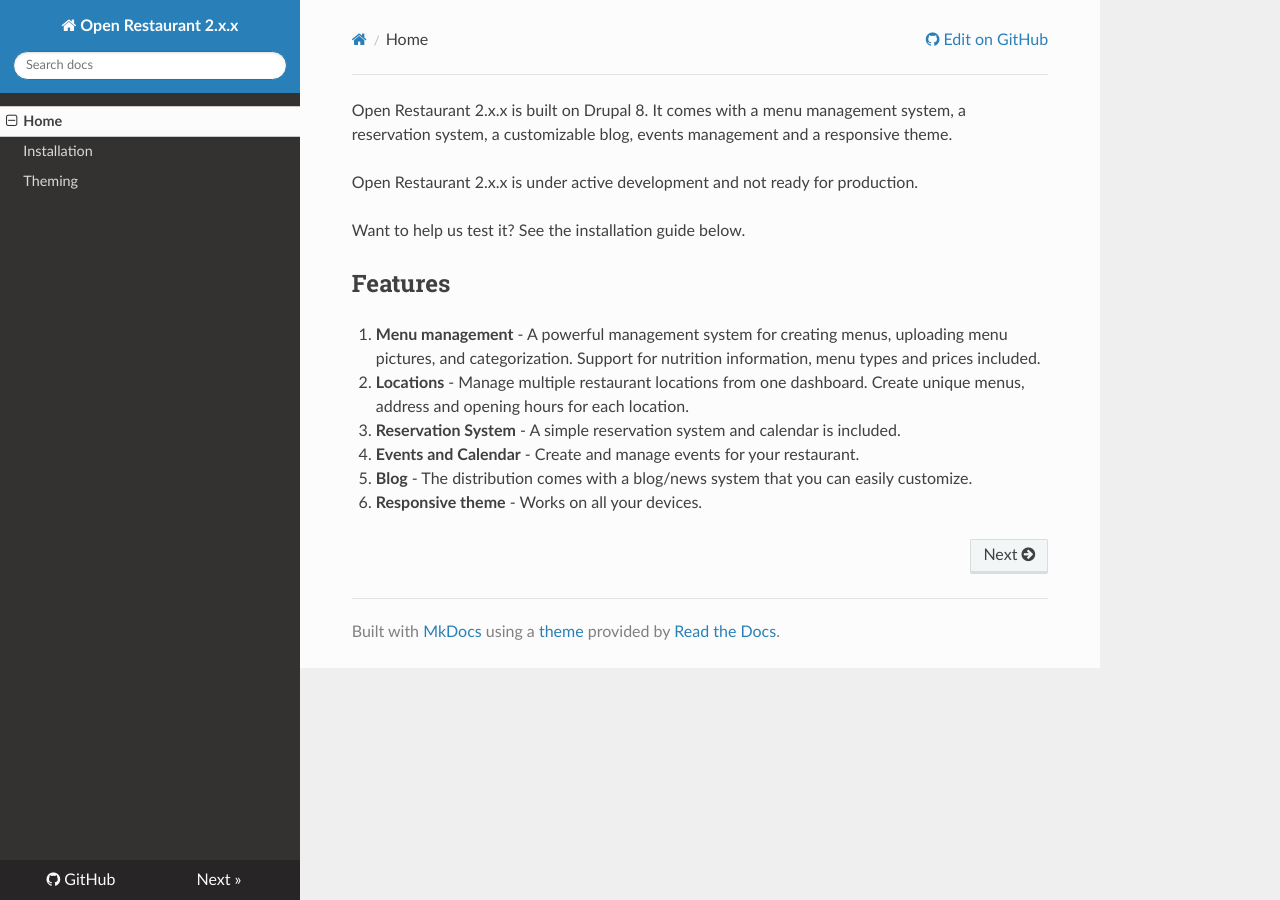
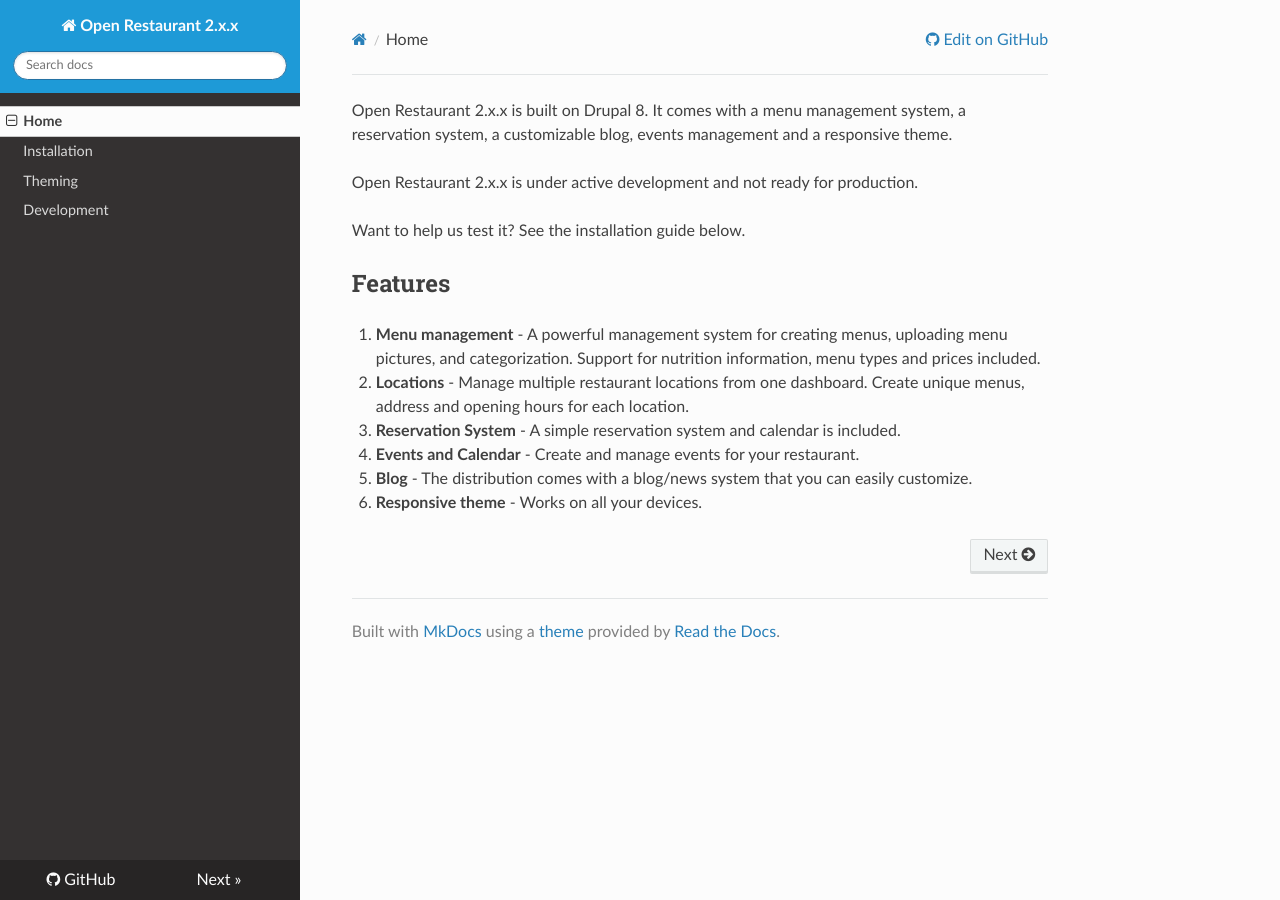
Before and after one commit to openrestaurant/docs, an MkDocs documentation site: the page built from docs/index.md, in a window 1280 px wide. Built offline with MkDocs 1.6.1, drawn with Linux system fonts in a browser that asks for light colours; nearby versions of some CDN libraries; old or Windows-style settings are respelled for this version of MkDocs.

Commit message:
Add custom style for documentation

```diff
--- /dev/null
+++ b/docs/assets/css/style.css
@@ -0,0 +1,22 @@
+/**
+ * Custom styles.
+ */
+.wy-nav-content-wrap {
+  background: #fcfcfc;
+}
+.wy-side-nav-search,
+.wy-nav-top {
+  background: #1E9AD7;
+}
+.wy-nav-top i {
+  margin-top: 8px;
+}
+
+@media screen and (max-width: 768px) {
+  .wy-nav-side.shift {
+    width: 45%;
+  }
+  .wy-nav-content-wrap.shift {
+    left: 45%;
+  }
+}
--- a/mkdocs.yml
+++ b/mkdocs.yml
@@ -2,7 +2,10 @@ site_name: Open Restaurant 2.x.x
 theme: readthedocs
 repo_url: https://github.com/openrestaurant/docs
 include_search: true
+extra_css:
+  - assets/css/style.css
 pages:
 - Home: index.md
 - Installation: installation.md
 - Theming: theming.md
+- Development: development.md
```
